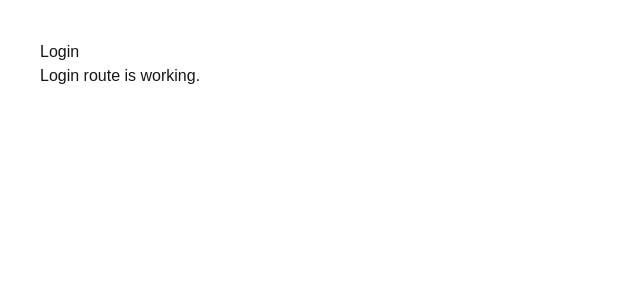
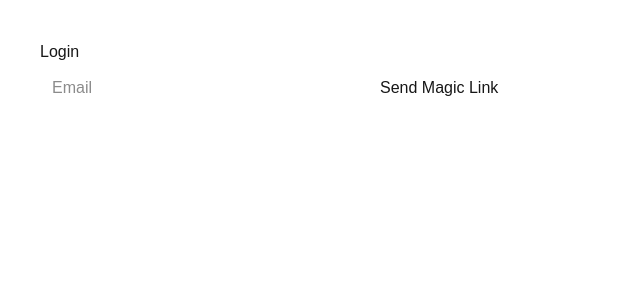
Before and after one commit to richlafayette-creator/nonrev-app, a Next.js app: page /login in a window 1280 px wide. Shown: the top 300 px of the page, without its empty margins (0-640 px from the left). Built offline with nearby package versions, Linux system fonts and the light colour scheme; no server answers.

Commit message:
Add magic link login

```diff
--- a/app/login/page.tsx
+++ b/app/login/page.tsx
@@ -1,8 +1,34 @@
+'use client'
+
+import { useState } from 'react'
+import { supabase } from '../../lib/supabase'
+
 export default function LoginPage() {
+  const [email, setEmail] = useState('')
+  const [message, setMessage] = useState('')
+
+  async function signIn() {
+    const { error } = await supabase.auth.signInWithOtp({
+      email,
+      options: { emailRedirectTo: 'https://nonrev-app.vercel.app' }
+    })
+
+    setMessage(error ? error.message : 'Magic link sent. Check your email.')
+  }
+
   return (
-    <main style={{ padding: 40 }}>
+    <main style={{ padding: 40, fontFamily: 'Arial' }}>
       <h1>Login</h1>
-      <p>Login route is working.</p>
+      <input
+        value={email}
+        onChange={(e) => setEmail(e.target.value)}
+        placeholder="Email"
+        style={{ padding: 12, width: 320 }}
+      />
+      <button onClick={signIn} style={{ padding: 12, marginLeft: 8 }}>
+        Send Magic Link
+      </button>
+      <p>{message}</p>
     </main>
   )
 }
```
